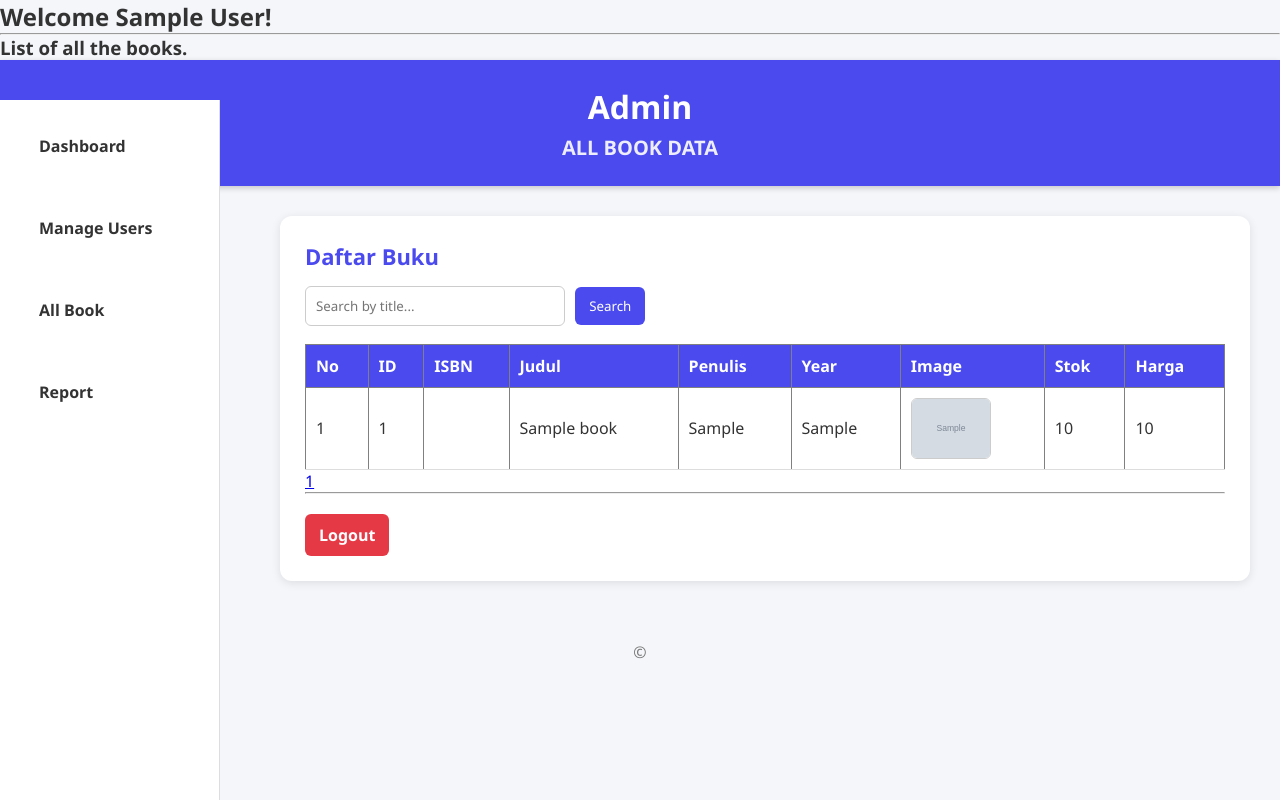
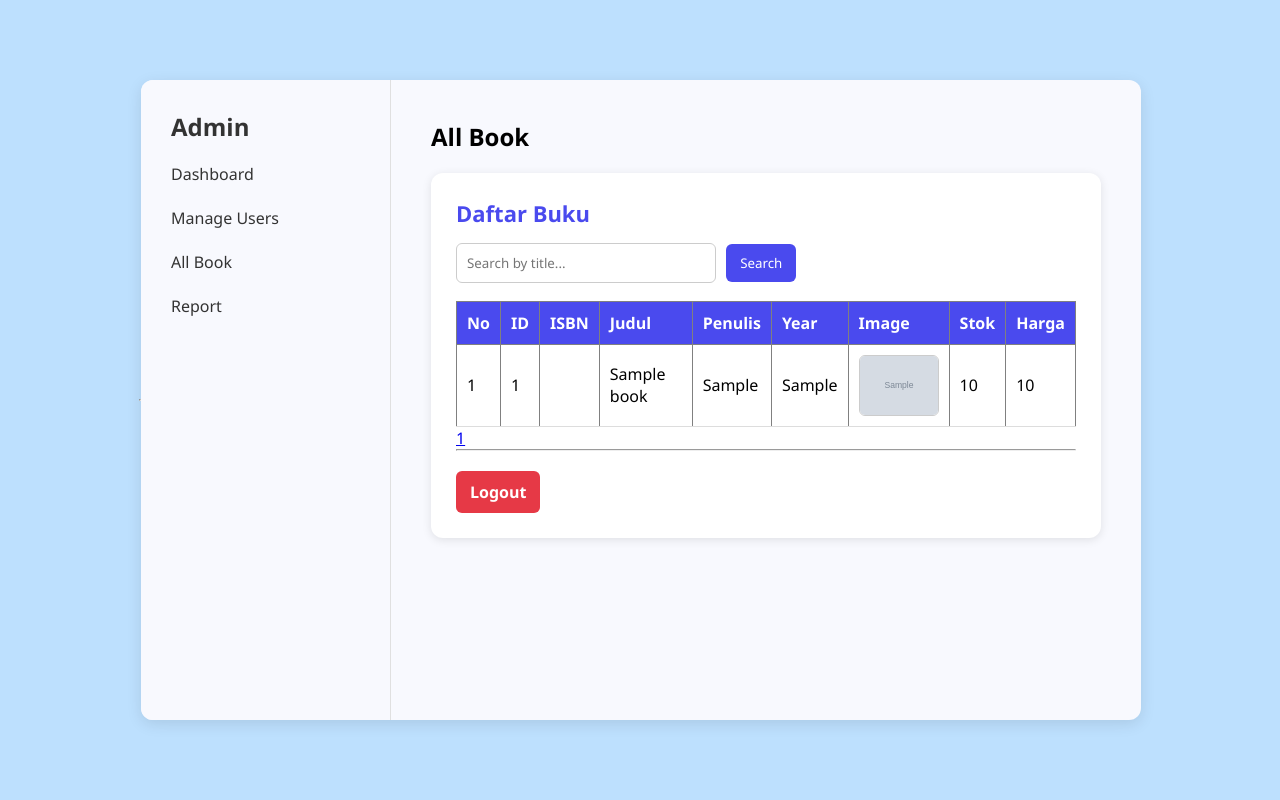
Before and after one commit to mfarhancode/PAW-A_Project_Book-Store, a PHP site: page /admin/all_books.php in a window 1280 px wide. Run offline with PHP 8.4, Linux system fonts and the light colour scheme; the visitor is signed in with stand-in values (Sample User, id 1); tables that the repository leaves empty or names only in its code hold one stand-in row (values such as "Sample post"); grey boxes marked "Sample" are stand-in pictures; data that the repository does not hold is empty.

Commit message:
Sulton_All-Books

```diff
--- a/admin/all_books.php
+++ b/admin/all_books.php
@@ -9,11 +9,11 @@ require "../connection.php";
 
 
 $name =  $_SESSION['name'];
-echo "<h2>Welcome $name!</h2>";
+// echo "<h2>Welcome $name!</h2>";
 
 echo "<hr>";
 
-echo "<h3>List of all the books.</h3>";
+// echo "<h3>List of all the books.</h3>";
 
 
 $search = isset($_GET['search']) ? $_GET['search'] : '';
@@ -45,72 +45,51 @@ $result = mysqli_query($conn, $sql);
     <style>
         /* RESET */
 * {
+            box-sizing: border-box;
             margin: 0;
             padding: 0;
-    box-sizing: border-box;
-    font-family: "Segoe UI", sans-serif;
+            font-family: 'Segoe UI', Tahoma, Geneva, Verdana, sans-serif;
         }
 
         body {
-    background: #f4f6fa;
-    color: #333;
+            background-color: #bde0fe;
+            height: 100vh;
+            display: flex;
+            justify-content: center;
+            align-items: center;
         }
 
-/* HEADER */
-.header {
-    background: #4a4aee;
-    padding: 25px;
-    text-align: center;
-    color: white;
-    box-shadow: 0 2px 6px rgba(0,0,0,0.2);
+        .dashboard-container {
+            width: 90%;
+            max-width: 1000px;
+            height: 80vh;
+            background-color: #f8f9fe;
+            display: flex;
+            box-shadow: 0 4px 15px rgba(0,0,0,0.1);
+            border-radius: 12px;
+            overflow: hidden;
         }
 
-.header h1 {
-    font-size: 32px;
-    font-weight: 700;
+
+        .sidebar {
+            width: 250px;
+            background-color: #f8f9fe;
+            padding: 30px;
+            border-right: 1px solid #e0e0e0;
         }
+        .sidebar h2 { font-size: 24px; color: #333; margin-bottom: 20px; }
+        .menu { list-style: none; }
+        .menu li { margin-bottom: 15px; }
+        .menu a { text-decoration: none; color: #333; display: block; transition: 0.3s; }
+        .menu a:hover { color: #5351e0; font-weight: bold; }
 
-.header h2 {
-    font-size: 20px;
-    margin-top: 6px;
-    opacity: .9;
-}
 
-/* SIDEBAR */
-.navbar {
-    width: 220px;
-    background: #ffffff;
-    padding: 25px;
-    border-right: 1px solid #ddd;
-    height: calc(100vh - 100px);
-    position: fixed;
-    top: 100px;
-    left: 0;
+        .main-content {
+            flex: 1;
+            padding: 40px;
             overflow-y: auto;
         }
-
-.navbar a {
-    display: block;
-    margin-bottom: 18px;
-    text-decoration: none;
-    color: #333;
-    padding: 10px 14px;
-    border-radius: 8px;
-    font-weight: 600;
-    transition: .25s;
-}
-
-.navbar a:hover {
-    background: #4a4aee;
-    color: white;
-}
-
-/* CONTENT */
-.content {
-    margin-left: 250px;
-    padding: 30px;
-}
-
+        .main-content h2 { margin-bottom: 20px; font-weight: bold; }
         /* CARD AREA */
         .sold-book {
             background: white;
@@ -211,27 +190,21 @@ a[href*='logout'] {
         a[href*='logout']:hover {
             background: #c72d3a;
         }
-
-/* FOOTER */
-footer {
-    text-align: center;
-    margin-top: 30px;
-    color: #777;
-}
     </style>
 </head>
 <body>
-    <div class="header">
-        <h1>Admin</h1>
-        <h2>ALL BOOK DATA</h2>
-    </div>
-    <div class="navbar">
+    <div class="dashboard-container">
+        <div class="Sidebar">
+            <h2>Admin</h2>
+            <ul class="menu">
                 <a href="admin_dashboard.php">Dashboard</a><br>
                 <a href="users_data.php">Manage Users</a><br>
                 <a href="#">All Book</a><br>
                 <a href="admin_report.php">Report</a><br>
+            </ul>
         </div>
-    <section id="content" class="content">
+        <div class="main-content">
+            <h2>All Book</h2>
            <div class="sold-book">
             <h3>Daftar Buku</h3>
             <form method='GET'>
@@ -277,10 +250,7 @@ footer {
             <hr>
             <a href='../logout.php'>Logout</a>
             </div>
-
-    </section>
-    <footer>
-        <p>&copy;</p>
-    </footer>
+        </div>
+    </div>
 </body>
 </html>
```
Lines whose indentation alone changed are shown as unchanged.
